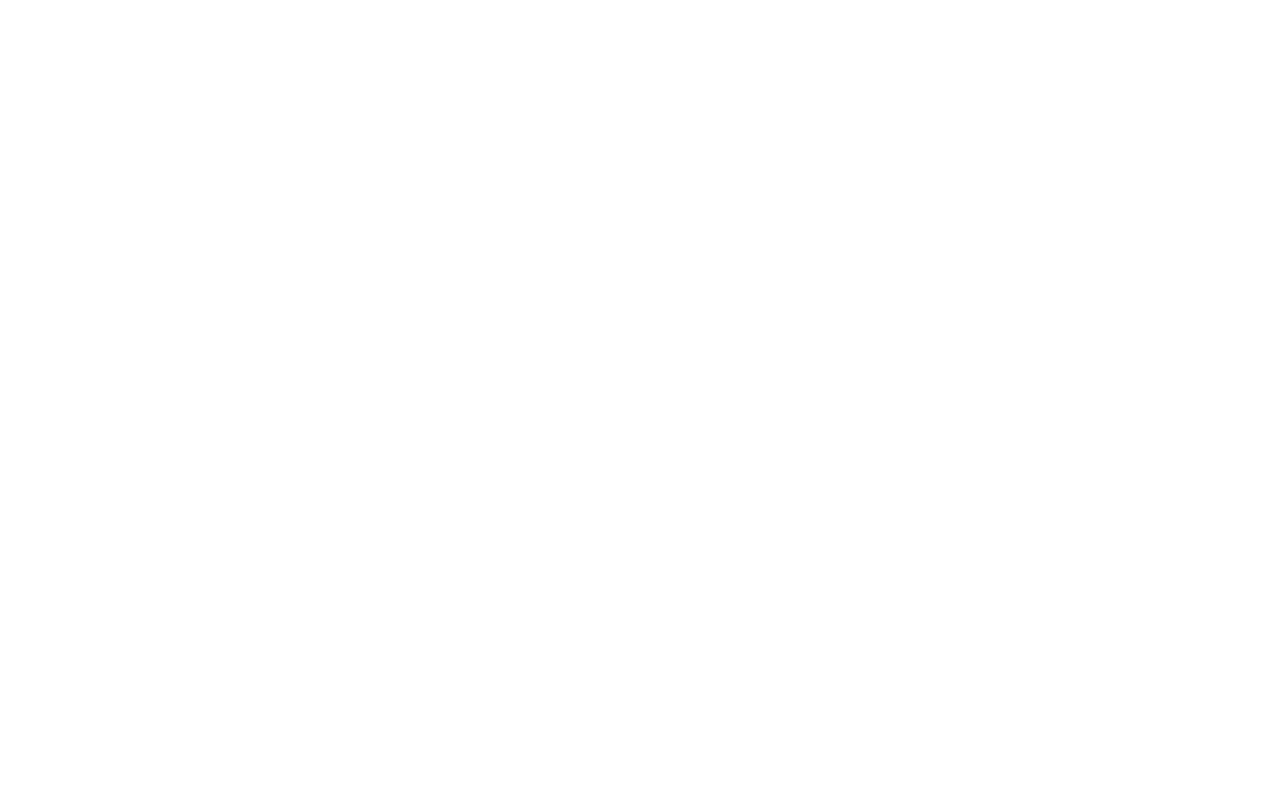
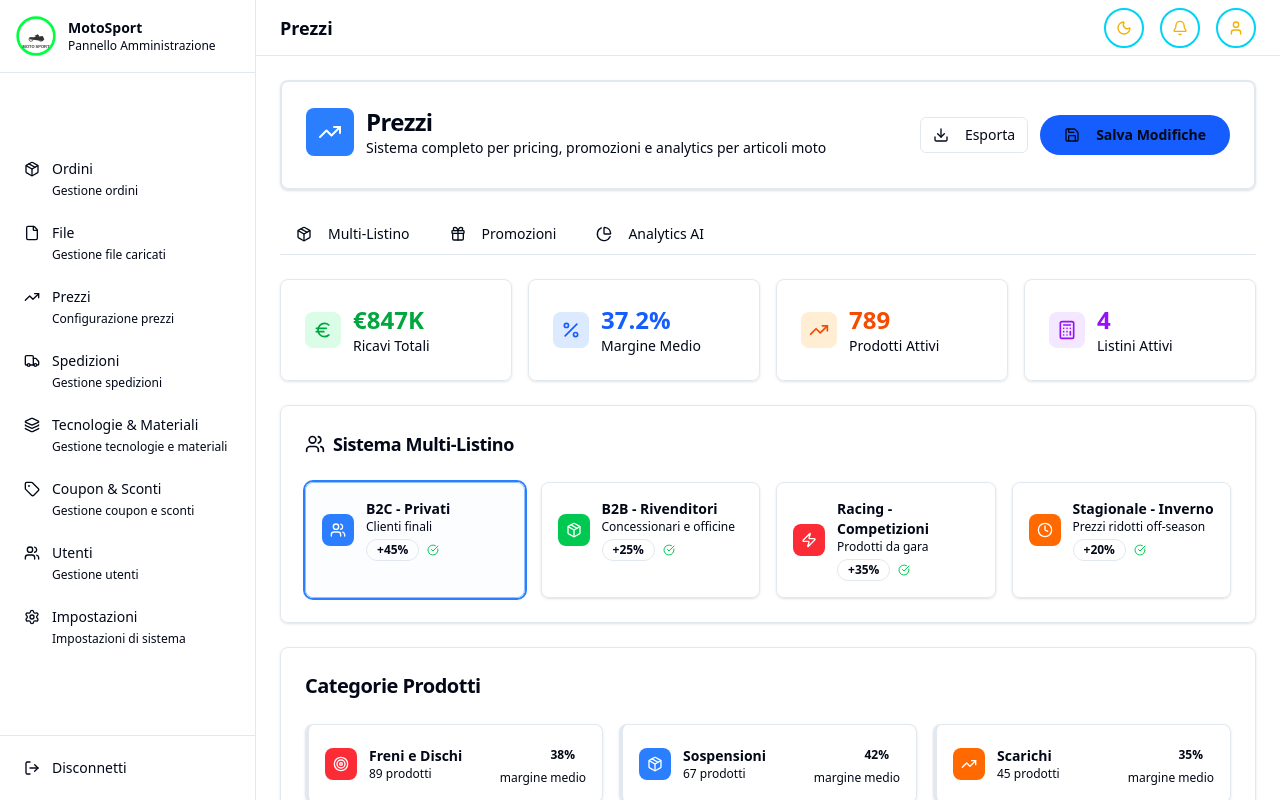
Before and after one commit to PietroRS/p-gestionale-, a React (Vite) app: page /prezzi in a window 1280 px wide. Before the commit this address had no page. Built offline with nearby package versions, Linux system fonts and the light colour scheme; sample sign-in values are in the browser's storage.

Commit message:
feat: aggiornato i percorsi e i nomi delle pagine per una migliore coerenza e usabilità

```diff
--- a/src/App.tsx
+++ b/src/App.tsx
@@ -1,18 +1,18 @@
-import { BrowserRouter, Routes, Route } from 'react-router-dom'
+import { BrowserRouter, Routes, Route, Navigate } from 'react-router-dom'
 import { AppSidebar } from './components/app-sidebar'
 import { SiteHeader } from './components/site-header'
 import { ProtectedRoute } from './components/ProtectedRoute'
 import LoginPage from './pages/login'
 import DashboardPage from './app/dashboard/page'
 import CreazioneRapidaPage from './pages/dashboard'
-import PannelloControlloPage from './pages/ordini'
-import CicloVitalePage from './pages/file'
-import AnalisiPage from './pages/prezzi'
-import ProgettiPage from './pages/spedizioni'
-import SquadraPage from './pages/tecnologie'
-import BibliotecaDatiPage from './pages/coupon'
-import RapportiPage from './pages/utenti'
-import AssistenteParolePage from './pages/impostazioni'
+import FilePage from './pages/file'
+import PrezziPage from './pages/prezzi'
+import SpedizioniPage from './pages/spedizioni'
+import TecnologiePage from './pages/tecnologie'
+import CouponPage from './pages/coupon'
+import UtentiPage from './pages/utenti'
+import ImpostazioniPage from './pages/impostazioni'
+import Ordini from './pages/ordini'
 
 function AppLayout({ children }: { children: React.ReactNode }) {
   return (
@@ -59,88 +59,90 @@ function App() {
         />
 
         <Route
-          path="/pannello-controllo"
+          path="/ordini"
           element={
             <ProtectedRoute>
               <AppLayout>
-                <PannelloControlloPage />
+                <Ordini/>
+              </AppLayout>
+            </ProtectedRoute>
+          }
+        />
+
+
+
+        <Route
+          path="/prezzi"
+          element={
+            <ProtectedRoute>
+              <AppLayout>
+                <PrezziPage />
               </AppLayout>
             </ProtectedRoute>
           }
         />
 
         <Route
-          path="/ciclo-vitale"
+          path="/spedizioni"
           element={
             <ProtectedRoute>
               <AppLayout>
-                <CicloVitalePage />
+                <SpedizioniPage />
               </AppLayout>
             </ProtectedRoute>
           }
         />
 
         <Route
-          path="/analisi"
+          path="/tecnologie"
           element={
             <ProtectedRoute>
               <AppLayout>
-                <AnalisiPage />
+                <TecnologiePage />
+              </AppLayout>
+            </ProtectedRoute>
+          }
+        />
+
+
+        <Route
+          path="/coupon"
+          element={
+            <ProtectedRoute>
+              <AppLayout>
+                <CouponPage />
               </AppLayout>
             </ProtectedRoute>
           }
         />
 
         <Route
-          path="/progetti"
+          path="/utenti"
           element={
             <ProtectedRoute>
               <AppLayout>
-                <ProgettiPage />
+                <UtentiPage />
               </AppLayout>
             </ProtectedRoute>
           }
         />
 
         <Route
-          path="/squadra"
+          path="/impostazioni"
           element={
             <ProtectedRoute>
               <AppLayout>
-                <SquadraPage />
+                <ImpostazioniPage />
               </AppLayout>
             </ProtectedRoute>
           }
         />
-
         <Route
-          path="/biblioteca-dati"
+          path="/file"
           element={
             <ProtectedRoute>
               <AppLayout>
-                <BibliotecaDatiPage />
-              </AppLayout>
-            </ProtectedRoute>
-          }
-        />
-
-        <Route
-          path="/rapporti"
-          element={
-            <ProtectedRoute>
-              <AppLayout>
-                <RapportiPage />
-              </AppLayout>
-            </ProtectedRoute>
-          }
-        />
-
-        <Route
-          path="/assistente-parole"
-          element={
-            <ProtectedRoute>
-              <AppLayout>
-                <AssistenteParolePage />
+                <FilePage />
               </AppLayout>
             </ProtectedRoute>
           }
--- a/src/components/app-sidebar.tsx
+++ b/src/components/app-sidebar.tsx
@@ -7,7 +7,8 @@ export function AppSidebar() {
   const location = useLocation()
   const navigate = useNavigate()
 
-  const isActive = (path: string) => location.pathname === path
+  const isActive = (path: string) =>
+    path === "/" ? location.pathname === "/" : location.pathname.startsWith(path)
 
   const handleLogout = () => {
     localStorage.removeItem('isAuthenticated')
@@ -39,7 +40,7 @@ export function AppSidebar() {
         <Link
           to="/"
           className={cn(
-            "flex w-full flex-col gap-1 rounded-md px-3 py-2.5 text-sm relative transition-transform duration-150 ease-out transform hover:-translate-y-1 hover:scale-105 hover:shadow-lg text-white",
+            "flex w-full flex-col gap-1 rounded-md px-3 py-2.5 text-sm relative text-white",
             isActive("/")
               ? "bg-primary text-primary-foreground text-white"
               : "hover:bg-accent"
@@ -56,15 +57,15 @@ export function AppSidebar() {
         </Link>
 
         <Link
-          to="/pannello-controllo"
+          to="/ordini"
           className={cn(
             "flex w-full flex-col gap-1 rounded-md px-3 py-2.5 text-sm relative",
-            isActive("/pannello-controllo")
+            isActive("/ordini")
               ? "bg-primary text-primary-foreground"
               : "hover:bg-accent"
           )}
         >
-          {isActive("/pannello-controllo") && (
+          {isActive("/ordini") && (
             <div className="absolute right-0 top-0 h-full w-1 bg-primary rounded-l" />
           )}
           <div className="flex items-center gap-3">
@@ -75,15 +76,15 @@ export function AppSidebar() {
         </Link>
 
         <Link
-          to="/ciclo-vitale"
+          to="/file"
           className={cn(
             "flex w-full flex-col gap-1 rounded-md px-3 py-2.5 text-sm relative",
-            isActive("/ciclo-vitale")
+            isActive("/file")
               ? "bg-primary text-primary-foreground"
               : "hover:bg-accent"
           )}
         >
-          {isActive("/ciclo-vitale") && (
+          {isActive("/file") && (
             <div className="absolute right-0 top-0 h-full w-1 bg-primary rounded-l" />
           )}
           <div className="flex items-center gap-3">
@@ -94,15 +95,15 @@ export function AppSidebar() {
         </Link>
 
         <Link
-          to="/analisi"
+          to="/prezzi"
           className={cn(
             "flex w-full flex-col gap-1 rounded-md px-3 py-2.5 text-sm relative",
-            isActive("/analisi")
+            isActive("/prezzi")
               ? "bg-primary text-primary-foreground"
               : "hover:bg-accent"
           )}
         >
-          {isActive("/analisi") && (
+          {isActive("/prezzi") && (
             <div className="absolute right-0 top-0 h-full w-1 bg-primary rounded-l" />
           )}
           <div className="flex items-center gap-3">
@@ -113,15 +114,15 @@ export function AppSidebar() {
         </Link>
 
         <Link
-          to="/progetti"
+          to="/spedizioni"
           className={cn(
             "flex w-full flex-col gap-1 rounded-md px-3 py-2.5 text-sm relative",
-            isActive("/progetti")
+            isActive("/spedizioni")
               ? "bg-primary text-primary-foreground"
               : "hover:bg-accent"
           )}
         >
-          {isActive("/progetti") && (
+          {isActive("/spedizioni") && (
             <div className="absolute right-0 top-0 h-full w-1 bg-primary rounded-l" />
           )}
           <div className="flex items-center gap-3">
@@ -132,15 +133,15 @@ export function AppSidebar() {
         </Link>
 
         <Link
-          to="/squadra"
+          to="/tecnologie"
           className={cn(
             "flex w-full flex-col gap-1 rounded-md px-3 py-2.5 text-sm relative",
-            isActive("/squadra")
+            isActive("/tecnologie")
               ? "bg-primary text-primary-foreground"
               : "hover:bg-accent"
           )}
         >
-          {isActive("/squadra") && (
+          {isActive("/tecnologie") && (
             <div className="absolute right-0 top-0 h-full w-1 bg-primary rounded-l" />
           )}
           <div className="flex items-center gap-3">
@@ -151,15 +152,15 @@ export function AppSidebar() {
         </Link>
 
         <Link
-          to="/biblioteca-dati"
+          to="/coupon"
           className={cn(
             "flex w-full flex-col gap-1 rounded-md px-3 py-2.5 text-sm relative",
-            isActive("/biblioteca-dati")
+            isActive("/coupon")
               ? "bg-primary text-primary-foreground"
               : "hover:bg-accent"
           )}
         >
-          {isActive("/biblioteca-dati") && (
+          {isActive("/coupon") && (
             <div className="absolute right-0 top-0 h-full w-1 bg-primary rounded-l" />
           )}
           <div className="flex items-center gap-3">
@@ -170,15 +171,15 @@ export function AppSidebar() {
         </Link>
 
         <Link
-          to="/rapporti"
+          to="/utenti"
           className={cn(
             "flex w-full flex-col gap-1 rounded-md px-3 py-2.5 text-sm relative",
-            isActive("/rapporti")
+            isActive("/utenti")
               ? "bg-primary text-primary-foreground"
               : "hover:bg-accent"
           )}
         >
-          {isActive("/rapporti") && (
+          {isActive("/utenti") && (
             <div className="absolute right-0 top-0 h-full w-1 bg-primary rounded-l" />
           )}
           <div className="flex items-center gap-3">
@@ -189,15 +190,15 @@ export function AppSidebar() {
         </Link>
 
         <Link
-          to="/assistente-parole"
+          to="/impostazioni"
           className={cn(
             "flex w-full flex-col gap-1 rounded-md px-3 py-2.5 text-sm relative",
-            isActive("/assistente-parole")
+            isActive("/impostazioni")
               ? "bg-primary text-primary-foreground"
               : "hover:bg-accent"
           )}
         >
-          {isActive("/assistente-parole") && (
+          {isActive("/impostazioni") && (
             <div className="absolute right-0 top-0 h-full w-1 bg-primary rounded-l" />
           )}
           <div className="flex items-center gap-3">
--- a/src/components/site-header.tsx
+++ b/src/components/site-header.tsx
@@ -56,16 +56,16 @@ export function SiteHeader() {
   const pathTitles: Record<string, string> = {
     "/": "Dashboard",
     "/creazione-rapida": "Creazione rapida",
-    "/pannello-controllo": "Ordini",
-    "/ciclo-vitale": "File",
-    "/analisi": "Prezzi",
-    "/progetti": "Progetti",
-    "/squadra": "Squadra",
-    "/biblioteca-dati": "Biblioteca dati",
-    "/rapporti": "Rapporti",
-    "/assistente-parole": "Assistente parole",
+    "/ordini": "Ordini",
     "/file": "File",
+    "/prezzi": "Prezzi",
+       "/spedizioni": "Spedizioni",
+       "/tecnologie": "Tecnologie & Materiali",
+      "/coupon": "Coupon & Sconti",
+      "/utenti": "Utenti",
+      "/impostazioni": "Impostazioni",
   }
+
 
   const formatSegment = (seg: string) =>
     seg
--- a/src/pages/coupon.tsx
+++ b/src/pages/coupon.tsx
@@ -16,7 +16,7 @@ interface Coupon {
   stato: "Attivo" | "Inattivo"
 }
 
-export default function BibliotecaDatiPage() {
+export default function CouponPage() {
   const [scontoBenvenuto, setScontoBenvenuto] = useState("0,00")
   const [couponAttivi, setCouponAttivi] = useState<Coupon[]>([
     {
--- a/src/pages/impostazioni.tsx
+++ b/src/pages/impostazioni.tsx
@@ -4,7 +4,7 @@ import { Input } from "@/components/ui/input"
 import { Settings } from "lucide-react"
 import { useState } from "react"
 
-export default function AssistenteParolePage() {
+export default function ImpostazioniPage() {
   const [maintenanceMode, setMaintenanceMode] = useState(true)
   const [formData, setFormData] = useState({
     nomeAzienda: "MotoSport",
--- a/src/pages/ordini.tsx
+++ b/src/pages/ordini.tsx
@@ -36,7 +36,7 @@ const renderPrioritaBadge = (priorita: PrioritaOrdine) => {
   }
 }
 
-export default function PannelloControlloPage() {
+export default function Ordini() {
   // Calcolo delle statistiche
   const totaleOrdini = ordiniData.length
   const ordiniInLavorazione = ordiniData.filter(o => o.stato === StatoOrdine.IN_LAVORAZIONE).length
--- a/src/pages/prezzi.tsx
+++ b/src/pages/prezzi.tsx
@@ -64,7 +64,7 @@ const tipiListino = [
     icon: Clock,
     description: "Prezzi ridotti off-season",
     ricarico: 20,
-    attivo: false,
+    attivo: true,
     colore: "bg-orange-500"
   }
 ]
--- a/src/pages/spedizioni.tsx
+++ b/src/pages/spedizioni.tsx
@@ -12,7 +12,7 @@ interface OpzioneSpedizione {
   attiva: boolean
 }
 
-export default function ProgettiPage() {
+export default function Spedizioni() {
   const [opzioni, setOpzioni] = useState<OpzioneSpedizione[]>([
     {
       nome: "Express",
--- a/src/pages/tecnologie.tsx
+++ b/src/pages/tecnologie.tsx
@@ -21,7 +21,7 @@ interface Materiale {
   categoria: string
 }
 
-export default function SquadraPage() {
+export default function TecnologiePage() {
   const [tecnologie] = useState<Tecnologia[]>([
     {
       id: 1,
--- a/src/pages/utenti.tsx
+++ b/src/pages/utenti.tsx
@@ -90,7 +90,7 @@ const getStatoBadge = (stato: string) => {
     : <Badge variant="outline" className="border-gray-500 text-gray-600 dark:text-gray-400 bg-gray-50 dark:bg-gray-950">● Inattivo</Badge>
 }
 
-export default function RapportiPage() {
+export default function UtentiPage() {
   // Funzione per caricare utenti dal localStorage
   const loadUtenti = () => {
     const saved = localStorage.getItem('gestionale-utenti')
```
